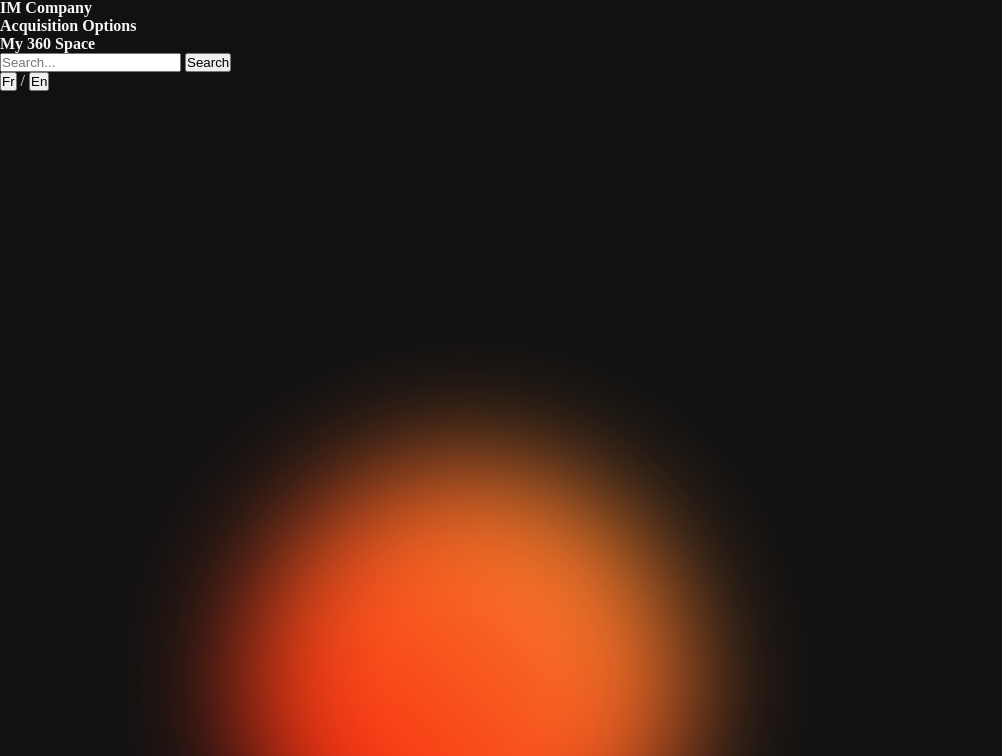
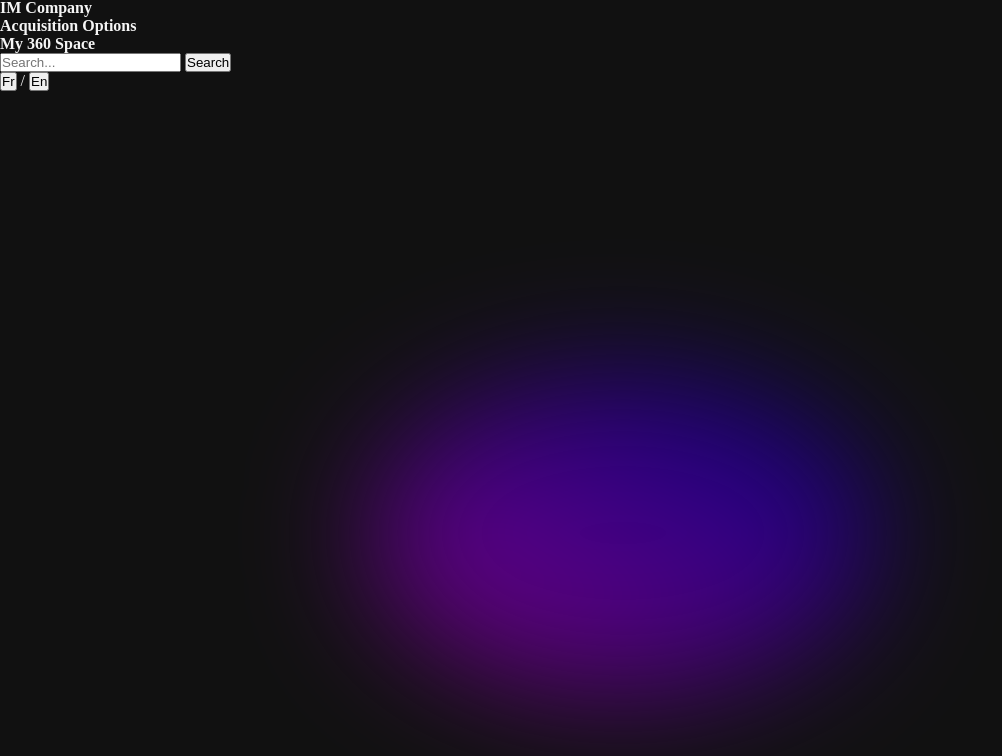
Before and after one commit to Sandesh13fr/AC-Demo-Webpage, a plain HTML site: page index.html in a window 1280 px wide. Shown: the part 44-800 px from the top of the page, without its empty margins (0-1002 px from the left). Drawn offline with Linux system fonts and the light colour scheme; files whose address does not match are found by name.

Commit message:
some changes

```diff
--- a/index.html
+++ b/index.html
@@ -31,7 +31,7 @@
         </div>
     </header>
     <main>
-        <section id="home">
+        <section class="home">
             <div id="background-blob"></div>
         </section>
         <section id="about"></section>
--- a/style.css
+++ b/style.css
@@ -13,24 +13,25 @@ body{
     background-color: #111111;
     color: whitesmoke;
 }
-#home{
+.home{
     width: 100%;
-    height: 100%;
+    height: 8vh;
 }
 #background-blob{
     position: absolute;
-    top: 60vh;
-    left: 20vw;
+    top: 50vh;
+    left: 30vw;
     border-radius: 50%;
-    height: 35vw;
-    width: 35vw;
-    background: linear-gradient(to top right, #fc0c04, #f49c37);
+    height: 25vw;
+    width: 40vw;
+    background: linear-gradient(to top right, purple, navy);
     z-index: 1;
     filter: blur(60px);
-    animation: gola 3s linear infinite alternate;
-  }
+    animation: blob 3s linear infinite alternate;
+    -webkit-animation: blob 3s linear infinite alternate;
+}
 
-  @keyframes gola {
+  @keyframes blob {
     to {
       transform: translate(10%, -10%) skew(-10deg);
     }
```
